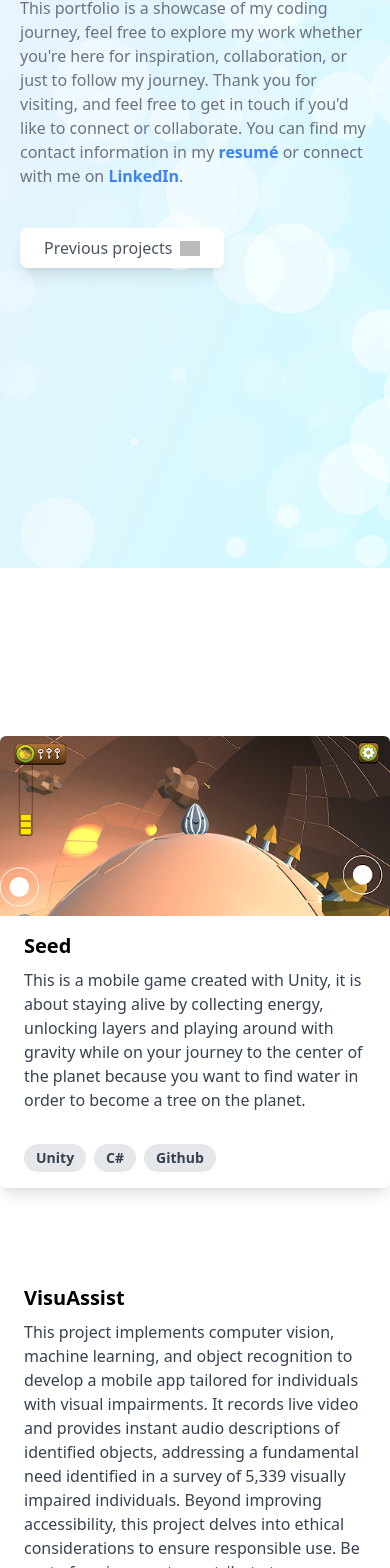
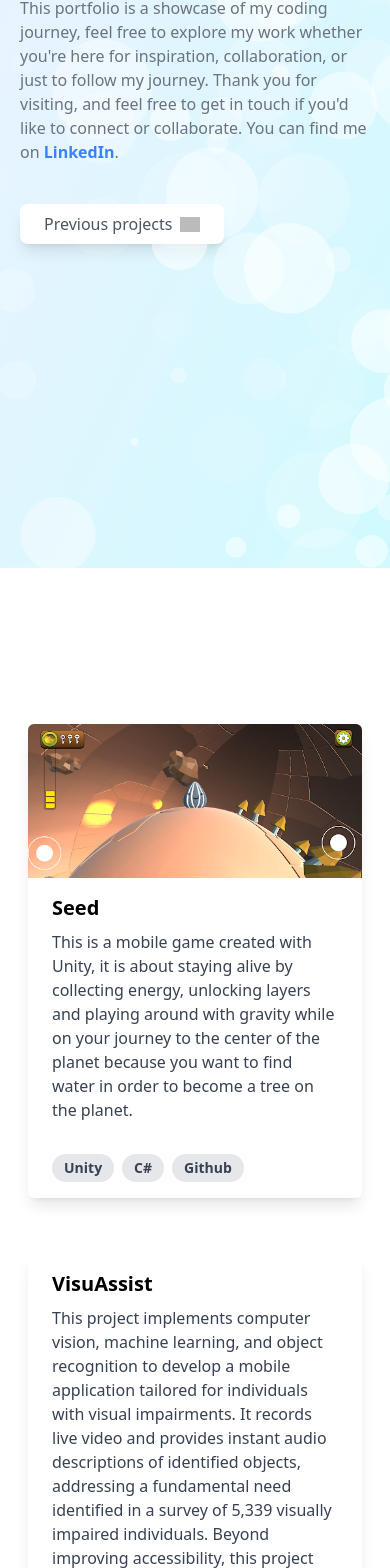
Before and after one commit to MoodMirani/mood-portfolio, a Next.js app: page / in a window 390 px wide. Shown: the part 276-1844 px from the top of the page. Built offline with nearby package versions, Linux system fonts and the light colour scheme; grey boxes are pictures that could not be loaded.

Commit message:
fixa responsiveness och scrollbuggen

```diff
--- a/app/page.tsx
+++ b/app/page.tsx
@@ -25,16 +25,7 @@ export default function Home() {
           explore my work whether you&apos;re here for inspiration,
           collaboration, or just to follow my journey. Thank you for visiting,
           and feel free to get in touch if you&apos;d like to connect or
-          collaborate. You can find my contact information in my&nbsp;
-          <a
-            className="font-bold text-blue-500 hover:underline"
-            href="/documents/Mahmoud_Mirani_CV_IT.pdf"
-            target="_blank"
-            rel="noopener noreferrer"
-          >
-            resumé
-          </a>
-          &nbsp;or connect with me on&nbsp;
+          collaborate. You can find me on&nbsp;
           <a
             className="font-bold text-blue-500 hover:underline"
             href="https://www.linkedin.com/in/mahmoud-mirani/"
@@ -99,7 +90,7 @@ const projects = [
   {
     title: "VisuAssist",
     description:
-      "This project implements computer vision, machine learning, and object recognition to develop a mobile app tailored for individuals with visual impairments. It records live video and provides instant audio descriptions of identified objects, addressing a fundamental need identified in a survey of 5,339 visually impaired individuals. Beyond improving accessibility, this project delves into ethical considerations to ensure responsible use. Be part of my journey to contribute to accessibility and inclusivity.",
+      "This project implements computer vision, machine learning, and object recognition to develop a mobile application tailored for individuals with visual impairments. It records live video and provides instant audio descriptions of identified objects, addressing a fundamental need identified in a survey of 5,339 visually impaired individuals. Beyond improving accessibility, this project delves into ethical considerations to ensure responsible use.",
     tags: [
       "Machine Learning",
       "TensorFlow",
--- a/components/home/card.tsx
+++ b/components/home/card.tsx
@@ -10,7 +10,7 @@ export default function Card({
   tags: string[];
 }) {
   return (
-    <div className="z-10 my-10 flex h-auto max-w-lg flex-col overflow-hidden rounded-md bg-white shadow-lg">
+    <div className="z-10 m-7 flex h-auto max-w-lg flex-col overflow-hidden rounded-md bg-white shadow-lg">
       {imagePath && (
         <img className="w-full" src={imagePath} alt="Picture of a project" />
       )}
--- a/components/shared/scrollTo.tsx
+++ b/components/shared/scrollTo.tsx
@@ -17,7 +17,7 @@ const ScrollTo = ({ children, ...props }: ScrollLinkProps) => {
     const targetId = e.currentTarget.href.replace(/.*\#/, "");
     const elem = document.getElementById(targetId);
     window.scrollTo({
-      top: elem?.getBoundingClientRect().bottom,
+      top: elem?.getBoundingClientRect().top,
       behavior: "smooth",
     });
   };
```
